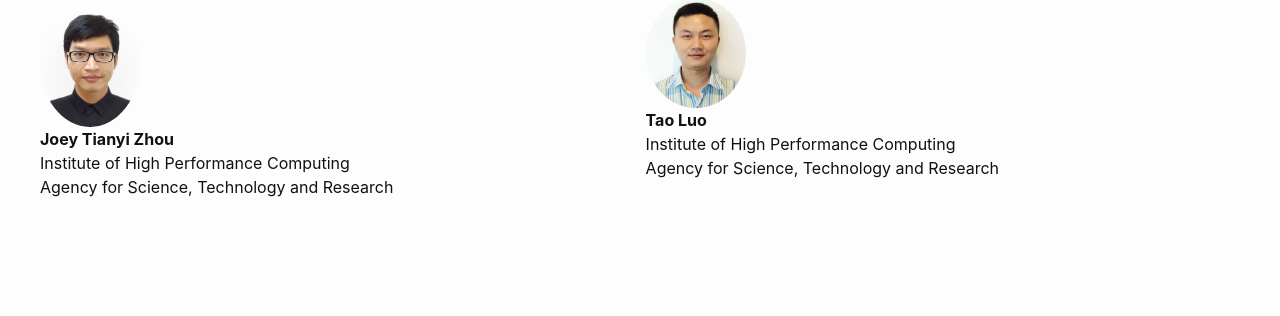
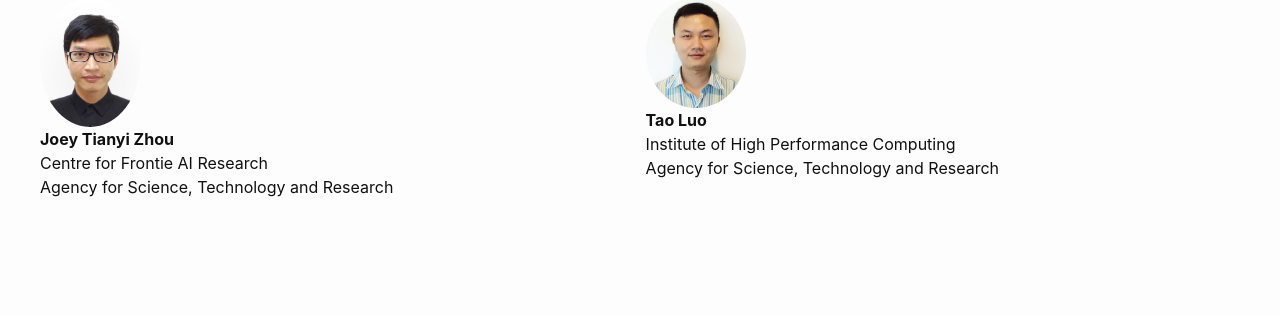
Before and after one commit to EAI-ICDCS/EAI-ICDCS.github.io, a Jekyll site: the page built from index2022.markdown, in a window 1280 px wide and 900 px high, scrolled down 1979 px. Shown: the part 107-423 px from the top of the window. Built offline with Jekyll 4.4.1, drawn with Linux system fonts in a browser that asks for light colours.

Commit message:
Update index2022.markdown
Change the institute of Joey Tianyi Zhou

```diff
--- a/index2022.markdown
+++ b/index2022.markdown
@@ -83,7 +83,7 @@ A tentative workshop schedule is outlined below:
 <img src="/bio/ZHOU_Joey.jpg" height="auto" width="100" style="border-radius:50%">
 </div>
 <span style="font-weight:bold">Joey Tianyi Zhou</span>  <br>
-Institute of High Performance Computing  <br>
+Centre for Frontie AI Research <br>
 Agency for Science, Technology and Research
 
   </div>
```
